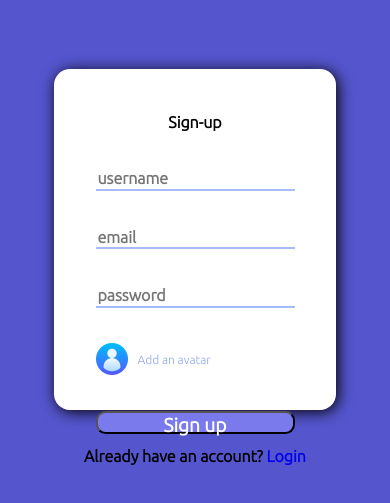
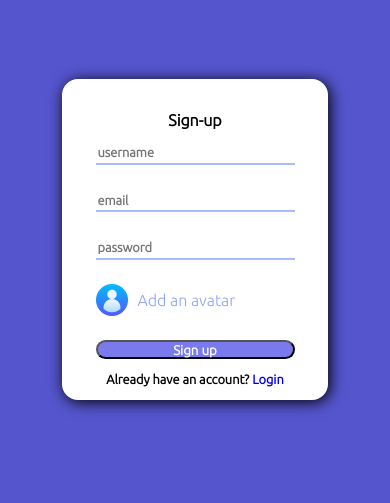
Before and after one commit to Abhishek-1337/xhatar-chat-application, a React (Create React App) app: page /register in a window 390 px wide. Shown: the part 183-686 px from the top of the page. Built offline with nearby package versions, Linux system fonts and the light colour scheme; no server answers.

Commit message:
fixed responsiveness

```diff
--- a/src/components/chat/Chat.jsx
+++ b/src/components/chat/Chat.jsx
@@ -16,7 +16,7 @@ const Chat = () => {
             <span>{data.user.displayName}</span>
             <div className={styles['chat-options']}>
                 <img src={Cam} alt=""/>
-                <img src={Add} alt=""/>
+                <img src={Add} alt="" id={styles.addFriend}/>
                 <img src={More} alt=""/>
             </div>
         </div>
--- a/src/components/chat/Chat.module.css
+++ b/src/components/chat/Chat.module.css
@@ -8,8 +8,6 @@
     justify-content: space-between;
     align-items: center;
     background-color: rgb(80, 80, 119);
-    height: 2.4rem;
-    font-size: 1.3rem;
     padding: 1rem;
 }
 
@@ -25,6 +23,15 @@
 }
 
 .chat-options img{
-    height: 1.3rem;
-    width:  1.3rem;
+    width:  1.2rem;
 }
+
+#addFriend{
+    width:1rem;
+}
+
+@media (max-width: 720px){
+    .chat-options{
+        width: 40%;
+    }
+}
--- a/src/components/chats/Chats.jsx
+++ b/src/components/chats/Chats.jsx
@@ -43,6 +43,7 @@ const Chats = () => {
             );
         })
        }
+
        </div>
     );
 }
--- a/src/components/input/Input.module.css
+++ b/src/components/input/Input.module.css
@@ -4,7 +4,7 @@
 }
 
 .input input{
-    width:100%;
+    width:64%;
 }
 
 .input {
@@ -28,15 +28,10 @@
 .chat-items button{
     background-color: rgb(137, 137, 181);
     border-radius: 0.4rem;
-    height: 4vmin;
-    width: 8vmin;
     font-weight: 600;
-}
-
-.chat-items img{
-    height: 5vmin;
+    padding: 0.1rem 0.2rem;
 }
 
 .chat-items .attach{
-    height: 3.5vmin;
+    width: 22%;
 }
--- a/src/components/messages/Messages.module.css
+++ b/src/components/messages/Messages.module.css
@@ -1,7 +1,7 @@
 .messages {
     display: flex;
     flex-direction: column;
-    height: calc(100% - 8rem);
+    height: calc(100% - 6.6rem);
     overflow: scroll;
 }
 
--- a/src/components/navbar/Navbar.module.css
+++ b/src/components/navbar/Navbar.module.css
@@ -2,11 +2,9 @@
     display: flex;
     justify-content: space-between;
     align-items: center;
-    height:5vmin;
     background-color: rgb(35, 35, 67);
     color: rgb(204, 197, 197);
     padding:1rem;
-    font-size:0.98rem;
     font-weight: 600;
 }
 
--- a/src/components/search/Search.jsx
+++ b/src/components/search/Search.jsx
@@ -56,6 +56,7 @@ const Search = () => {
              }
             }
             catch(err) {
+                console.log(err);
             }
 
             setUser(null);
--- a/src/components/sidebar/Sidebar.module.css
+++ b/src/components/sidebar/Sidebar.module.css
@@ -1,5 +1,11 @@
 .sidebar {
     flex: 1;
-    width:40%;
+    width: 40%;
     background:rgb(81, 81, 135);
 }
+
+@media (max-width: 720px){
+    .sidebar {
+        display: none;
+    }
+}
--- a/src/pages/login/Login.module.css
+++ b/src/pages/login/Login.module.css
@@ -23,7 +23,7 @@
 .form-wrapper form{
     display: flex;
     flex-direction: column;
-    padding-top: 1.5rem;
+    /* padding-top: 1.5rem; */
     gap: 2.2rem;
 }
 
@@ -45,11 +45,12 @@ input{
 }
 
 .logo {
-    font-size: 2rem;
+    font-size: 1.5rem;
     font-weight: 700;
 }
 
 .title ,p, input{
+    font-size:0.8rem;
     font-weight: 600;
     text-decoration: none;
 }
--- a/src/pages/register/Register.module.css
+++ b/src/pages/register/Register.module.css
@@ -4,6 +4,7 @@
     align-items: center;
     justify-content: center;
     height: 100vh;
+    font-size: 1rem;
 }
 
 .form-wrapper {
@@ -14,7 +15,7 @@
     align-items: center;
     border-radius: 1rem;
     gap:0.8rem;
-    padding: 2.75rem 1.5rem 1.5rem 1.5rem;
+    padding: 2rem 1.5rem 1.5rem 1.5rem;
     width: 60vmin;
     height:70vmin;
     box-shadow: 2px 2px 15px black;
@@ -23,30 +24,30 @@
 .form-wrapper form{
     display: flex;
     flex-direction: column;
-    padding-top: 1.5rem;
-    gap: 2.2rem;
+    /* padding-top: 1.1rem; */
+    gap: 1.5rem;
 }
 
 input{
     width:50vmin;
-    height:5vmin;
+    height:4vmin;
     border: none;
     border-bottom: 2px solid #a7bcff;
-    font-size: 0.9rem;
+    /* font-size: 0.7rem; */
 }
 
 .form-wrapper button{
-    height: 6vmin;
+    height: 5vmin;
     border-radius: 0.6rem;
     background-color: rgb(122, 122, 236);
-    font-size: 1.2rem;
+    /* font-size: 1.2rem; */
     color:white;
     font-weight: 600;
     cursor: pointer;
 }
 
 .logo {
-    font-size: 2rem;
+    font-size: 1.5rem;
     font-weight: 700;
 }
 
@@ -60,7 +61,7 @@ label{
     align-items: center;
     gap: 10px;
     color: #8da4f1;
-    font-size: 12px;
+    /* font-size: 12px; */
     cursor: pointer;
 }
 
@@ -68,8 +69,18 @@ label img{
     width: 32px;
 }
 
-@media (max-width: 480px){
+@media (max-height: 594px){
     .logo {
         display: none;
     }
 }
+
+@media (max-width: 720px){
+    .form-wrapper{
+        padding: 2rem 1rem 1rem 1rem;
+    }
+
+    .logo{
+        display: none;
+    }
+}
```
Also changed, not shown: firebase.json (added), 1 other file (tests, documents, lock files or other folders).
